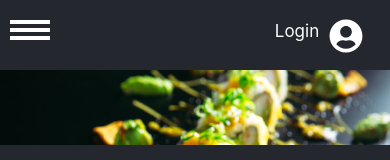
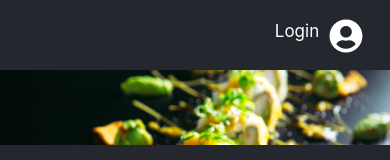
Before and after one commit to MohamedAhmeDdev/Double-Diner, a React (Create React App) app in the folder frontend_user/: page / in a window 390 px wide. Shown: the top 160 px of the page. Built offline with nearby package versions, Linux system fonts and the light colour scheme; a web font is replaced by a local one.

Commit message:
errors in navbar

```diff
--- a/frontend_user/src/css/Navbar.css
+++ b/frontend_user/src/css/Navbar.css
@@ -71,16 +71,9 @@ a {
 }
 
 @media only screen and (max-width: 800px) {
-    .open-menu{
-        position: absolute;
-        left: 10px;
-        top: 20px;
-        grid-gap: 6px;
-        flex-direction: column;
-        display: flex;
-     }
 
      .open-menu div{
+        display: none;
          background-color: white;
          height: 4px;
          width: 40px;
```
